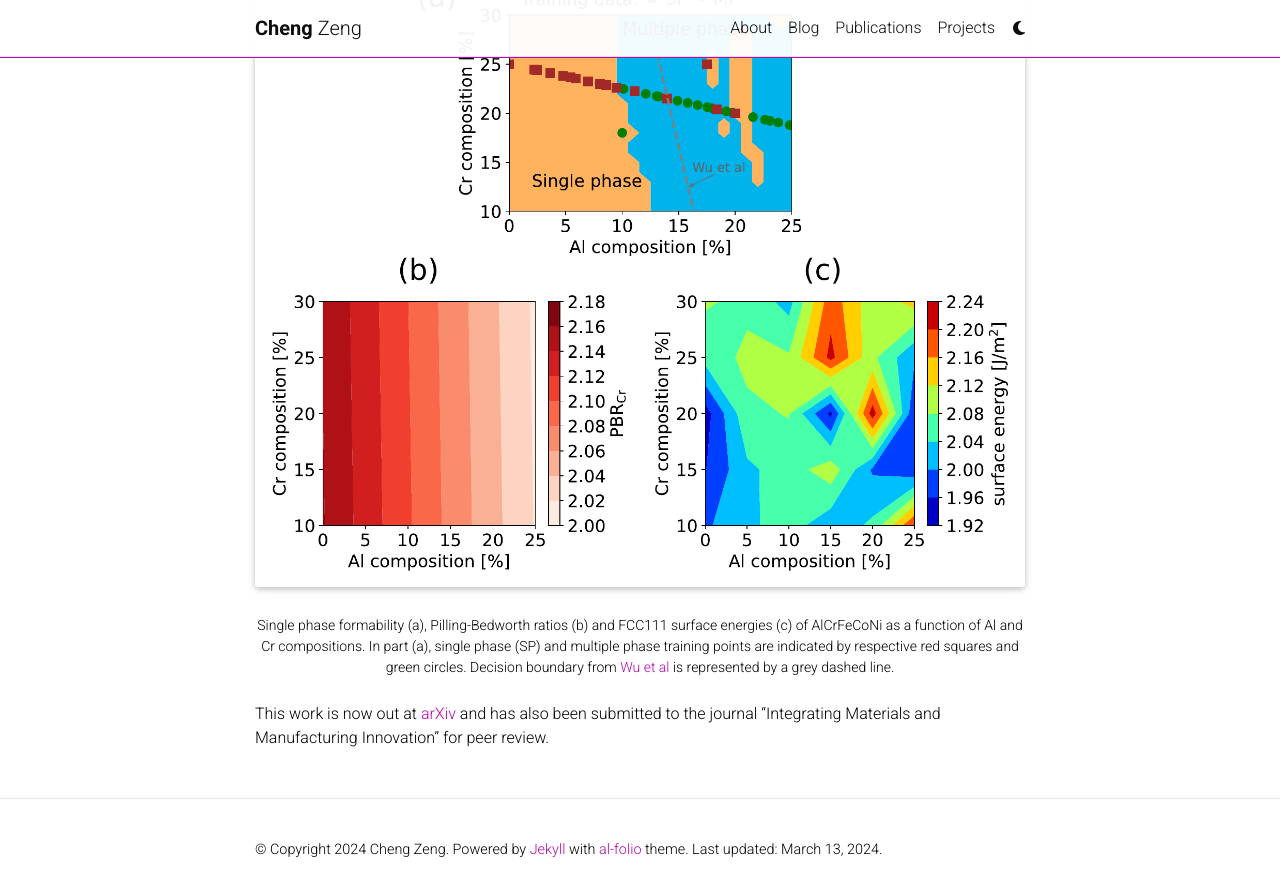
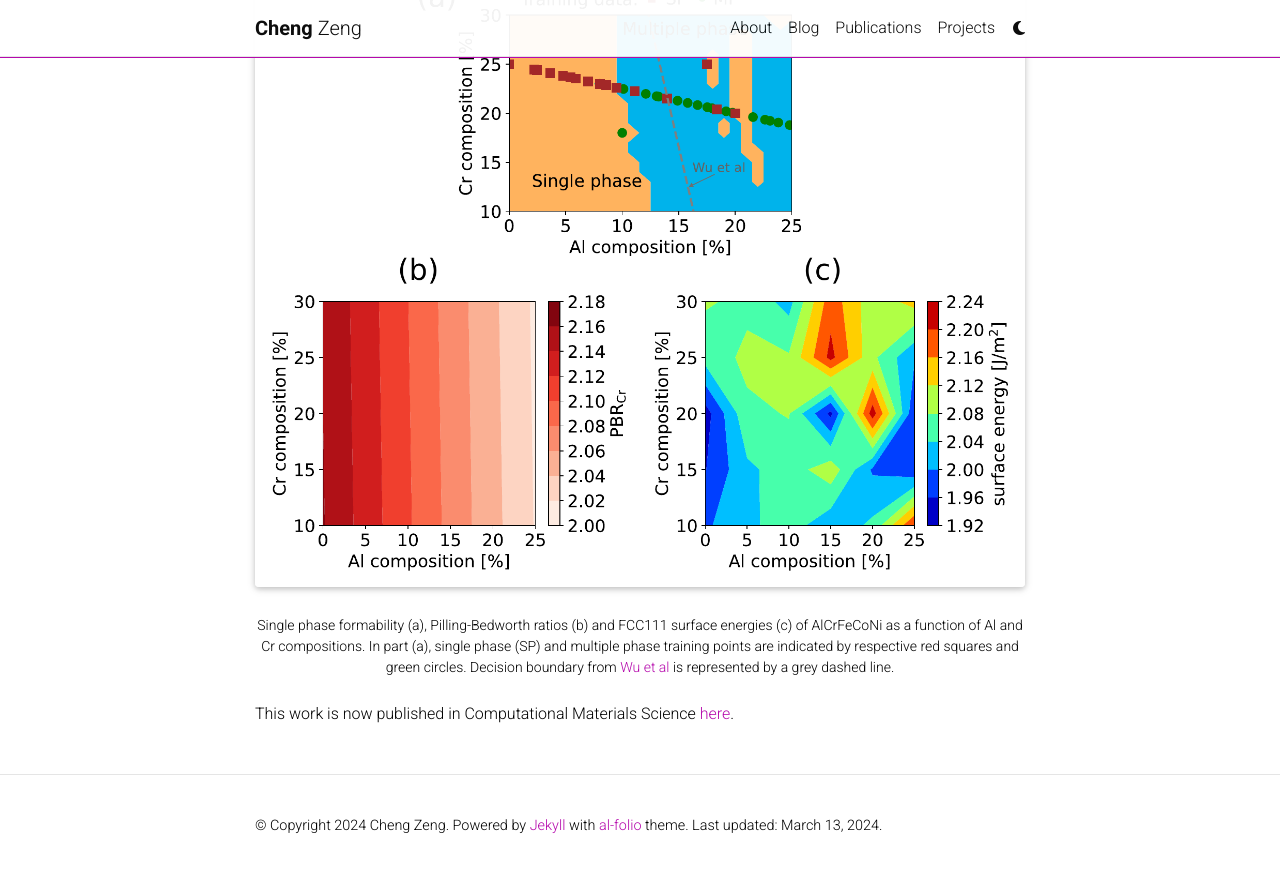
Before and after one commit to cengc13/website, a Jekyll site: the page built from _projects/hea-corrosion.md, in a window 1280 px wide and 900 px high, scrolled down 1065 px. Shown: the top 896 px of the window. Built offline with Jekyll 4.4.1, drawn with Linux system fonts in a browser that asks for light colours; comment, search, counter and statistics services are not loaded; a style sheet for code colours, icons or effects is not loaded.

Commit message:
update project publications

```diff
--- a/_projects/hea-corrosion.md
+++ b/_projects/hea-corrosion.md
@@ -36,4 +36,4 @@ This methodology was applied to AlCrFeCoNi high-entropy alloys. Compositions of
     Single phase formability (a), Pilling-Bedworth ratios (b) and FCC111 surface energies (c) of AlCrFeCoNi as a function of Al and Cr compositions. In part (a), single phase (SP) and multiple phase training points are indicated by respective red squares and green circles. Decision boundary from <a href='https://www.sciencedirect.com/science/article/pii/S1359645419307050'>Wu et al</a> is represented by a grey dashed line.
 </div>
 
-This work is now out at [arXiv](https://arxiv.org/abs/2307.06384) and has also been submitted to the journal "Integrating Materials and Manufacturing Innovation" for peer review.
+This work is now published in Computational Materials Science [here](https://www.sciencedirect.com/science/article/pii/S0927025624001460).
```
Also changed, not shown: _projects/exascale-computing.md (+1 -1 lines).
